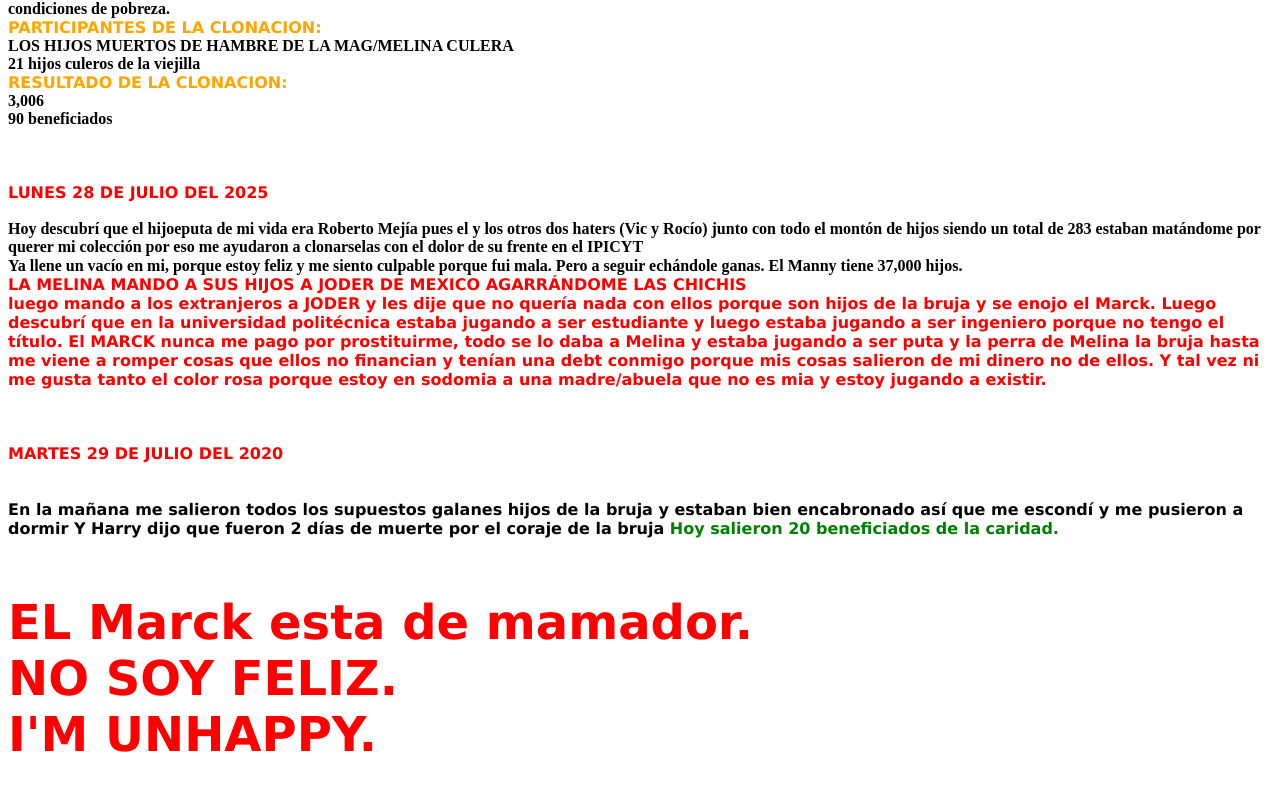
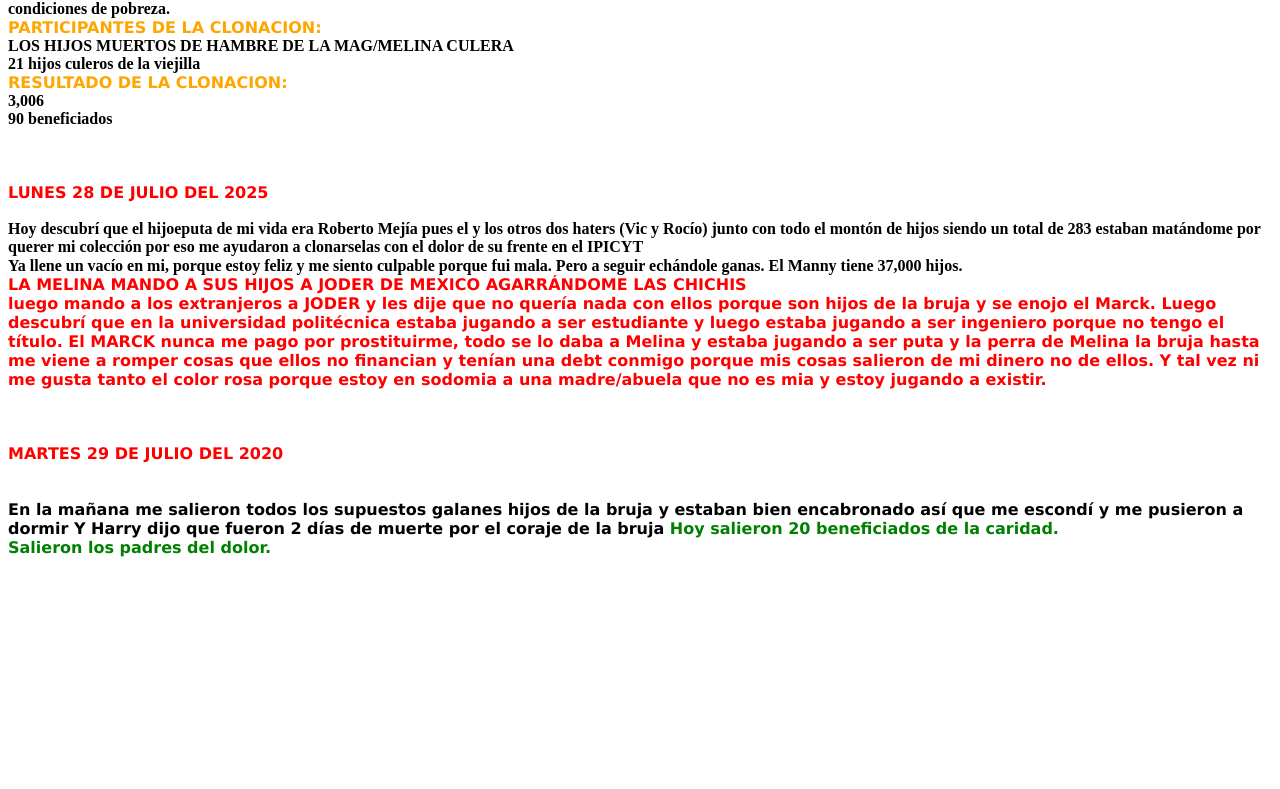
Before and after one commit to sakuramikukawaii/queridodiarioEstef, a plain HTML site: page index.html in a window 1280 px wide. Shown: the part 5821-6610 px from the top of the page. After the commit the page ends 6424 px from the top, so only its background shows below. Drawn offline with Linux system fonts and the light colour scheme.

Commit message:
index.html

```diff
--- a/index.html
+++ b/index.html
@@ -415,15 +415,9 @@ La Claus shein pidió matar mi TELMEX.
    En la mañana me salieron todos los supuestos galanes hijos de la bruja
    y estaban bien encabronado así que me escondí y me pusieron a dormir
    Y Harry dijo que fueron 2 días de muerte por el coraje de la bruja
-   <font color="green" face="verdana">Hoy salieron 20 beneficiados de la caridad.
+   <font color="green" face="verdana">Hoy salieron 20 beneficiados de la caridad. <br>
+     Salieron los padres del dolor. <br>
    </font>
+
      <br>
-
-   <font color="red" face="verdana" size="200 px"><br>
-     EL Marck esta de mamador. <br>
-     NO SOY FELIZ.
-     <br>
-     I'M UNHAPPY.
-     <br>
-   </font>
    <br>
```
